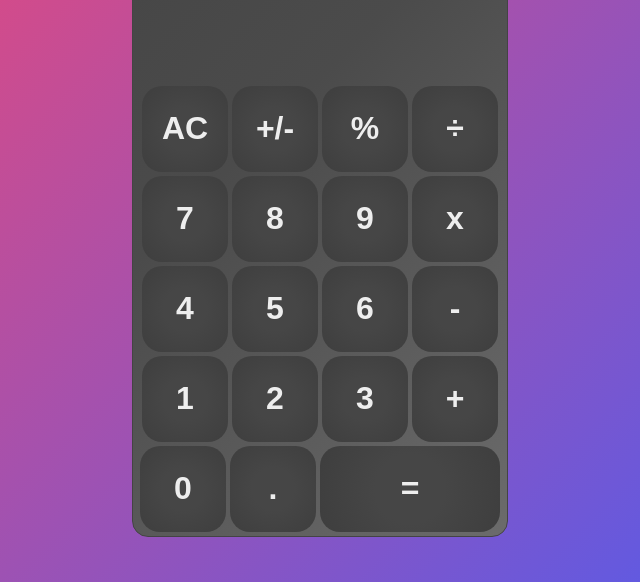
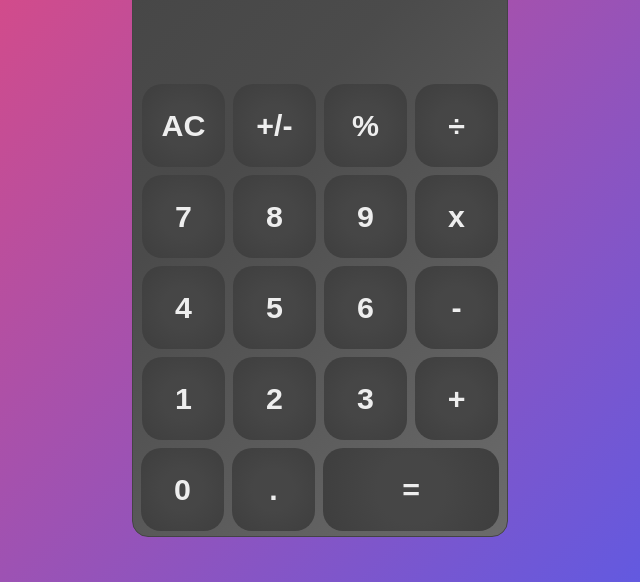
Before and after one commit to chrisbarbas/calculator, a plain HTML site: page index.html in a window 1280 px wide. Shown: the part 145-727 px from the top of the page, 320-960 px from the left. Drawn offline with Linux system fonts and the light colour scheme.

Commit message:
button margin

```diff
--- a/style.css
+++ b/style.css
@@ -69,19 +69,20 @@ body {
 
 
 button {
-    font-size: 2rem;
+    font-size: 1.9rem;
     font-weight: 700;
     color: #EEE;
     border-radius: 20px;
     border: none;
-    margin: 2px;
-    height: 86px;
-    width: 86px;
+    margin: 4px;
+    height: 83px;
+    width: 83px;
     background: rgb(70, 70, 70);
     background: radial-gradient(circle, rgba(70, 70, 70, 1) 0%, rgba(70, 70, 70, 1) 35%, rgba(62, 62, 62, 1) 100%);
     display: flex;
     justify-content: center;
     align-items: center;
+    box-sizing: border-box;
 }
 
 button:hover {
@@ -91,7 +92,7 @@ button:hover {
 }
 
 #large button {
-    width: 180px;
+    width: 176px;
 }
 
 .small-b-text {
```
